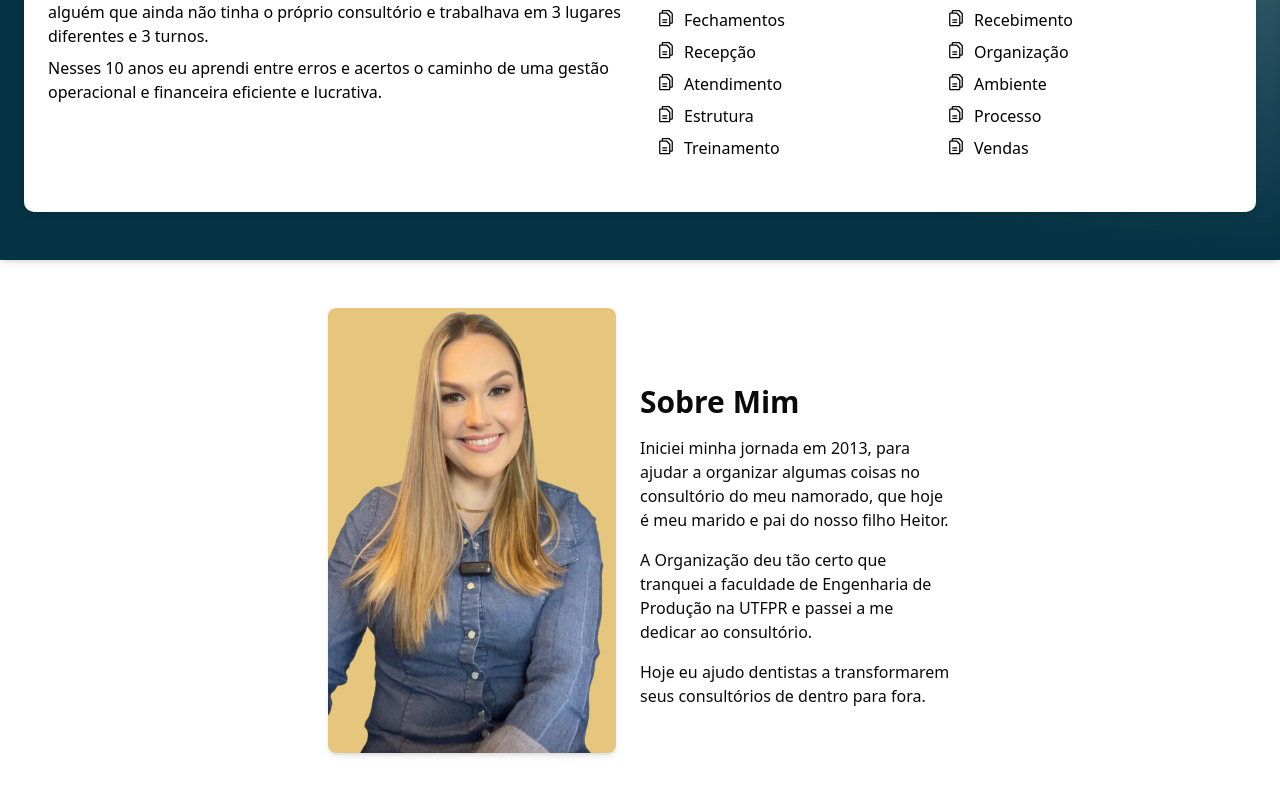
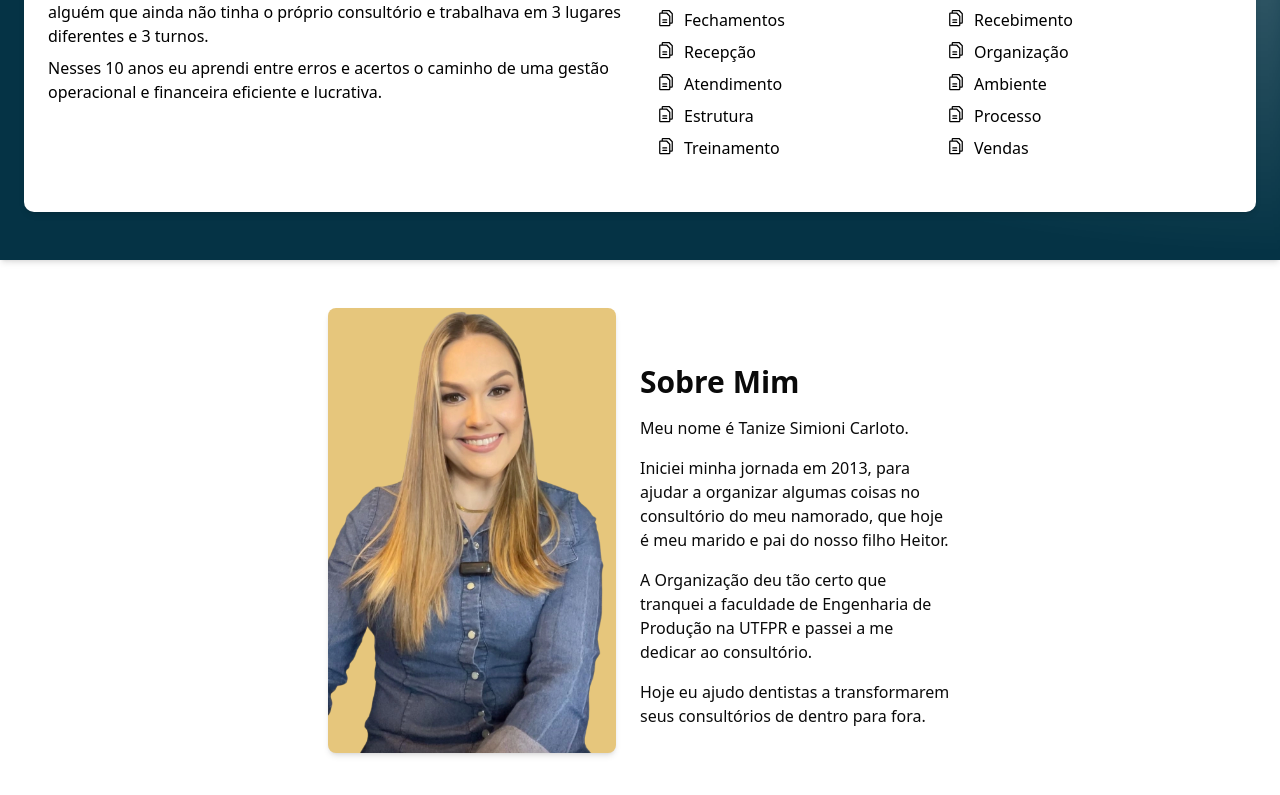
Before and after one commit to baphomello/tsc_landing_page, a Next.js app: page / in a window 1280 px wide. Shown: the part 680-1475 px from the top of the page. Built offline with nearby package versions, Linux system fonts and the light colour scheme.

Commit message:
add: customer name

```diff
--- a/src/components/about/about.tsx
+++ b/src/components/about/about.tsx
@@ -6,6 +6,7 @@ export default function About() {
       <AboutPhoto />
       <article className="space-y-4 flex flex-col justify-center">
         <h2 className="text-3xl font-bold">Sobre Mim</h2>
+        <p>Meu nome é Tanize Simioni Carloto.</p>
         <p>
           Iniciei minha jornada em 2013, para ajudar a organizar algumas coisas
           no consultório do meu namorado, que hoje é meu marido e pai do nosso
```
